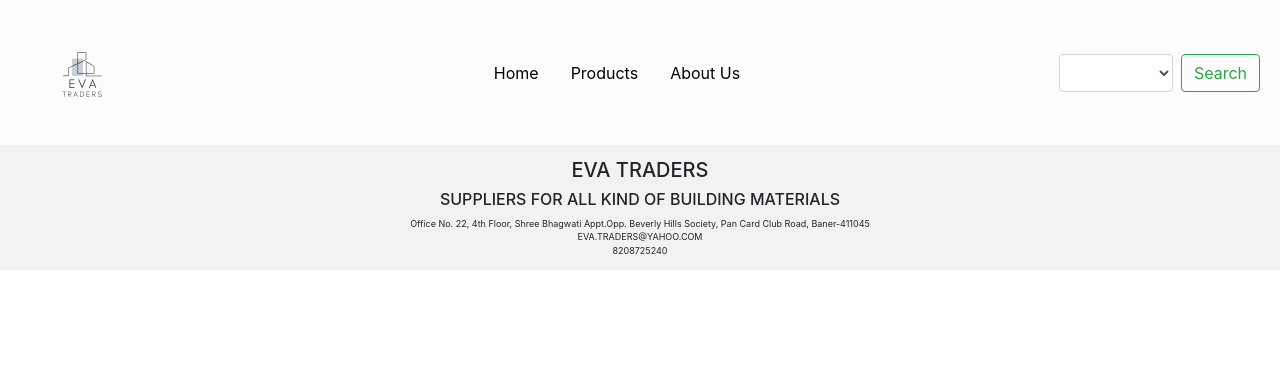
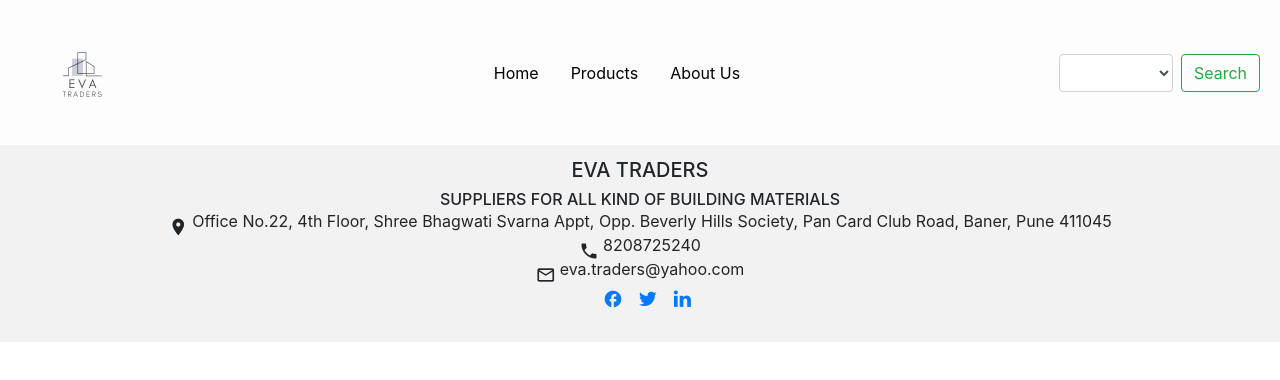
Before and after one commit to amrutab11/Eva-traders, an Angular app: page / in a window 1280 px wide. Shown: the top 380 px of the page. Built offline with nearby package versions, Linux system fonts and the light colour scheme.

Commit message:
footer customized

```diff
--- a/package.json
+++ b/package.json
@@ -21,6 +21,7 @@
     "@angular/platform-browser-dynamic": "^16.2.0",
     "@angular/router": "^16.2.0",
     "bootstrap": "^5.3.2",
+    "font-awesome": "^4.7.0",
     "rxjs": "~7.8.0",
     "tslib": "^2.3.0",
     "zone.js": "~0.13.0"
--- a/src/app/footer/footer.component.css
+++ b/src/app/footer/footer.component.css
@@ -10,12 +10,38 @@
     justify-content: space-between;
     align-items: center;
     min-height: 2vh;
+    line-height: 0.5;
     /* Set a minimum height of 5% of the viewport height */
 }
 
-.footer h3,
-.footer h4,
-.footer p {
-    margin: 0;
-    font-size: xx-small;
+.footer h5,
+.footer h6 {
+    text-align: center;
 }
+
+.contact-details {
+    text-align: left;
+    display: flex;
+    align-items: unset;
+}
+
+/* .contact-details {
+    display: flex;
+} */
+
+.footer p:last-child {
+    text-align: right;
+    display: flex;
+    justify-content: flex-end;
+    align-items: center;
+    font-size: inherit;
+}
+
+.footer p:last-child a {
+    margin-left: 10px;
+    /* Adjust as needed */
+}
+
+.material-icons {
+    font-size: 20px;
+}
--- a/src/app/footer/footer.component.html
+++ b/src/app/footer/footer.component.html
@@ -1,9 +1,36 @@
 <div class="footer">
     <h5>EVA TRADERS</h5>
     <h6>SUPPLIERS FOR ALL KIND OF BUILDING MATERIALS</h6>
-    <p>Office No. 22, 4th Floor, Shree Bhagwati Appt.Opp. Beverly Hills Society, Pan Card Club Road, Baner-411045</p>
 
-    <p>EVA.TRADERS@YAHOO.COM</p>
 
-    <p>8208725240</p>
+    <div class="contact-details">
+        <mat-icon class="icon">location_on</mat-icon>
+        <p>
+            Office No.22, 4th Floor, Shree Bhagwati Svarna Appt,
+            Opp. Beverly Hills Society, Pan Card Club Road, Baner, Pune 411045
+        </p>
+    </div>
+    <div class="contact-details">
+        <mat-icon class="icon">phone</mat-icon>
+        <p>
+            8208725240
+        </p>
+    </div>
+    <div class="contact-details">
+        <mat-icon class="icon">mail_outline</mat-icon>
+        <p>
+            eva.traders@yahoo.com
+        </p>
+    </div>
+    <p>
+        <a href="#" class="icon-link">
+            <mat-icon class="icon">facebook</mat-icon>
+        </a>
+        <a href="#" class="icon-link">
+            <mat-icon class="fa fa-twitter"></mat-icon>
+        </a>
+        <a href="#" class="icon-link">
+            <mat-icon class="fa fa-linkedin"></mat-icon>
+        </a>
+    </p>
 </div>
--- a/src/styles.css
+++ b/src/styles.css
@@ -1 +1,2 @@
 /* You can add global styles to this file, and also import other style files */
+@import "~font-awesome/css/font-awesome.min.css";
```
Also changed, not shown: 1 other file (tests, documents, lock files or other folders).
